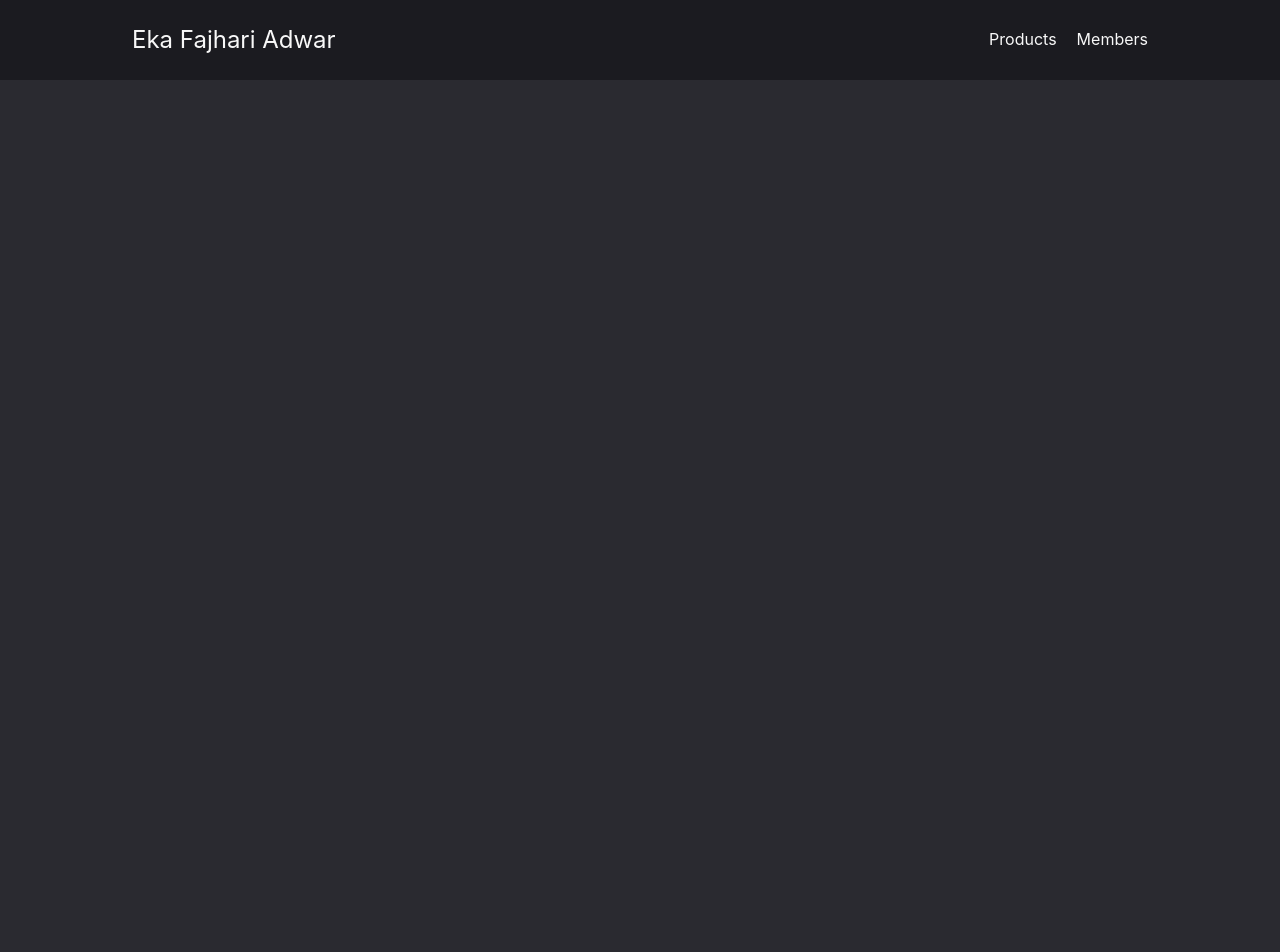
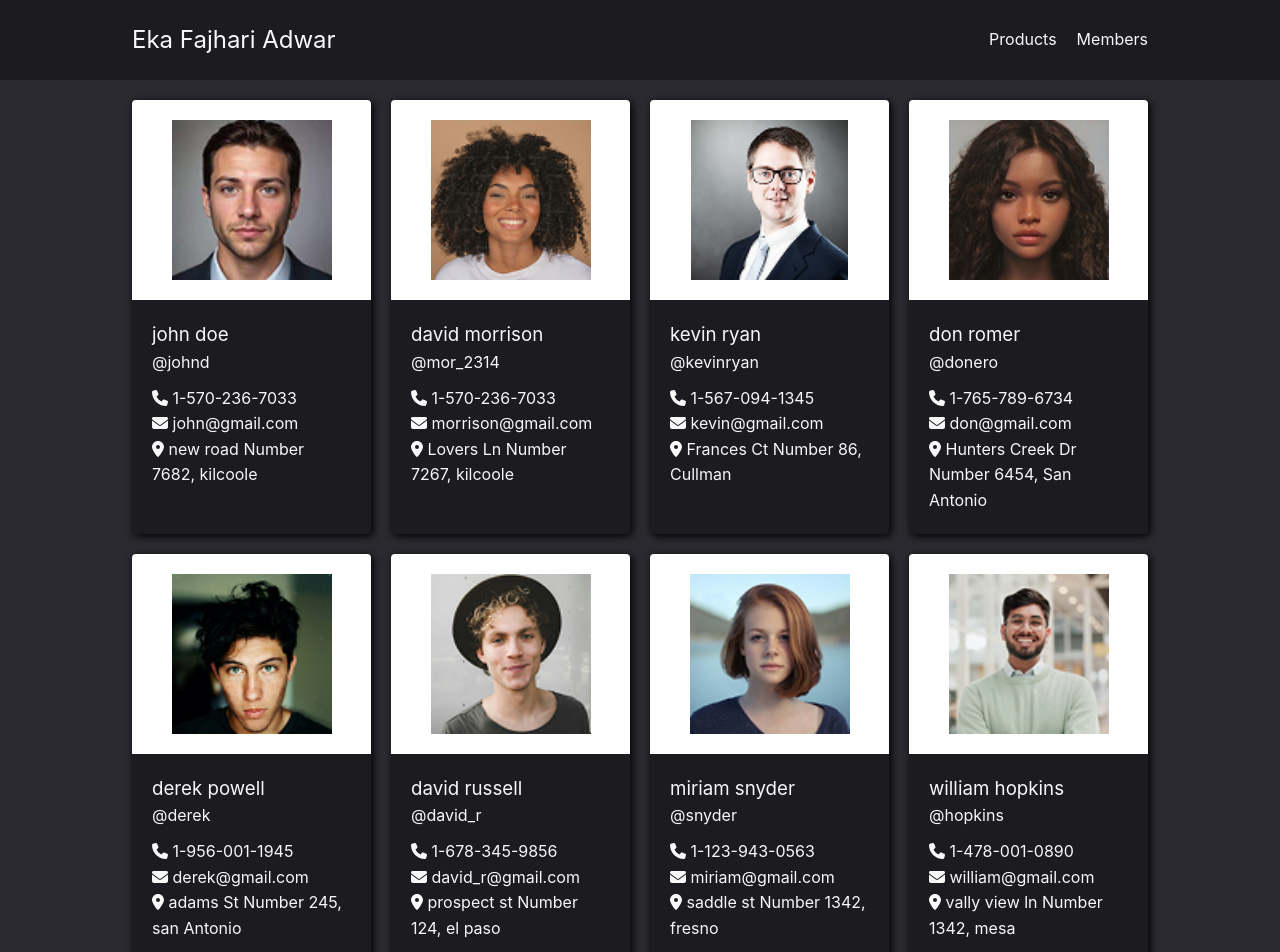
Before and after one commit to ekaadwar/simple-drud, a Vue app: page /users in a window 1280 px wide. Shown: the top 952 px of the page. Before the commit the page ends 800 px from the top, so only its background shows below. Built offline with nearby package versions, Linux system fonts and the light colour scheme; the HTML template or start-up script is replaced by a standard one.

Commit message:
Membuat Halaman Users

```diff
--- a/src/assets/customStyles/custom.css
+++ b/src/assets/customStyles/custom.css
@@ -96,6 +96,7 @@ main.products .container .action {
 .card header img {
   max-height: 100%;
   max-width: 100%;
+  width: 100%;
   object-fit: contain;
 }
 
--- a/src/components/pages/users/Index.vue
+++ b/src/components/pages/users/Index.vue
@@ -1,3 +1,26 @@
 <template>
-  <Container>Users Page</Container>
+  <main class="users">
+    <Container>
+      <div class="grid-content">
+        <CardUsers
+          v-for="(user, id) in users"
+          :key="id"
+          :address="user.address"
+          :id="user.id"
+          :email="user.email"
+          :username="user.username"
+          :name="user.name"
+          :phone="user.phone"
+        />
+      </div>
+    </Container>
+  </main>
 </template>
+
+<script setup lang="ts">
+import { useUserStore } from '@/stores/userStore'
+import { storeToRefs } from 'pinia'
+
+const userStore = useUserStore()
+const { users } = storeToRefs(userStore)
+</script>
--- /dev/null
+++ b/src/components/templates/card/Users.vue
@@ -0,0 +1,34 @@
+<template>
+  <Card>
+    <header>
+      <img :src="`/src/assets/images/users/${props.username}.jpg`" />
+    </header>
+
+    <main>
+      <section class="head">
+        <h3>{{ props.name ?? 'No Title' }}</h3>
+        <p>@{{ props.username ?? 'No Category' }}</p>
+      </section>
+
+      <p>
+        <span style="color: var(btn-primary-yellow)"
+          ><font-awesome-icon :icon="['fas', 'phone']"
+        /></span>
+        {{ props.phone ?? 'No Price' }}
+      </p>
+      <p><font-awesome-icon :icon="['fas', 'envelope']" /> {{ props.email ?? 'No Price' }}</p>
+      <p><font-awesome-icon :icon="['fas', 'location-dot']" /> {{ props.address ?? 'No Price' }}</p>
+    </main>
+  </Card>
+</template>
+
+<script setup lang="ts">
+const props = defineProps<{
+  address: string
+  id: number
+  email: string
+  username: string
+  name: string
+  phone: string
+}>()
+</script>
--- a/src/main.ts
+++ b/src/main.ts
@@ -22,6 +22,7 @@ import BlockModals from '@/components/blocks/modals/Index.vue'
 
 // custom templates
 import CardProducts from '@/components/templates/card/Products.vue'
+import CardUsers from '@/components/templates/card/Users.vue'
 import Navbar from '@/components/templates/navbar/Index.vue'
 import FormProduct from '@/components/templates/productShowoff/Form.vue'
 
@@ -44,6 +45,7 @@ app.component('BlockModals', BlockModals)
 
 // custom templates initial
 app.component('CardProducts', CardProducts)
+app.component('CardUsers', CardUsers)
 app.component('Navbar', Navbar)
 app.component('FormProduct', FormProduct)
 
--- a/src/plugins/fontawesome.ts
+++ b/src/plugins/fontawesome.ts
@@ -3,12 +3,25 @@ import { FontAwesomeIcon } from '@fortawesome/vue-fontawesome'
 import {
   faBoxesStacked,
   faCircleXmark,
+  faEnvelope,
+  faLocationDot,
   faPen,
+  faPhone,
   faSackDollar,
   faStar,
   faTrash,
 } from '@fortawesome/free-solid-svg-icons'
 
-library.add(faBoxesStacked, faCircleXmark, faPen, faSackDollar, faStar, faTrash)
+library.add(
+  faBoxesStacked,
+  faCircleXmark,
+  faEnvelope,
+  faLocationDot,
+  faPen,
+  faPhone,
+  faSackDollar,
+  faStar,
+  faTrash,
+)
 
 export default FontAwesomeIcon
--- /dev/null
+++ b/src/stores/userStore.ts
@@ -0,0 +1,100 @@
+import { defineStore } from 'pinia'
+import { ref } from 'vue'
+
+type User = {
+  address: string
+  id: number
+  email: string
+  username: string
+  name: string
+  phone: string
+}
+
+export const useUserStore = defineStore('userStore', () => {
+  const users = ref<User[]>([
+    {
+      address: 'new road Number 7682, kilcoole',
+      id: 1,
+      email: 'john@gmail.com',
+      username: 'johnd',
+      name: 'john doe',
+      phone: '1-570-236-7033',
+    },
+    {
+      address: 'Lovers Ln Number 7267, kilcoole',
+      id: 2,
+      email: 'morrison@gmail.com',
+      username: 'mor_2314',
+      name: 'david morrison',
+      phone: '1-570-236-7033',
+    },
+    {
+      address: 'Frances Ct Number 86, Cullman',
+      id: 3,
+      email: 'kevin@gmail.com',
+      username: 'kevinryan',
+      name: 'kevin ryan',
+      phone: '1-567-094-1345',
+    },
+    {
+      address: 'Hunters Creek Dr Number 6454, San Antonio',
+      id: 4,
+      email: 'don@gmail.com',
+      username: 'donero',
+      name: 'don romer',
+      phone: '1-765-789-6734',
+    },
+    {
+      address: 'adams St Number 245, san Antonio',
+      id: 5,
+      email: 'derek@gmail.com',
+      username: 'derek',
+      name: 'derek powell',
+      phone: '1-956-001-1945',
+    },
+    {
+      address: 'prospect st Number 124, el paso',
+      id: 6,
+      email: 'david_r@gmail.com',
+      username: 'david_r',
+      name: 'david russell',
+      phone: '1-678-345-9856',
+    },
+    {
+      address: 'saddle st Number 1342, fresno',
+      id: 7,
+      email: 'miriam@gmail.com',
+      username: 'snyder',
+      name: 'miriam snyder',
+      phone: '1-123-943-0563',
+    },
+    {
+      address: 'vally view ln Number 1342, mesa',
+      id: 8,
+      email: 'william@gmail.com',
+      username: 'hopkins',
+      name: 'william hopkins',
+      phone: '1-478-001-0890',
+    },
+    {
+      address: 'avondale ave Number 345, miami',
+      id: 9,
+      email: 'kate@gmail.com',
+      username: 'kate_h',
+      name: 'kate hale',
+      phone: '1-678-456-1934',
+    },
+    {
+      address: 'oak lawn ave Number 526, fort wayne',
+      id: 10,
+      email: 'jimmie@gmail.com',
+      username: 'jimmie_k',
+      name: 'jimmie klein',
+      phone: '1-104-001-4567',
+    },
+  ])
+
+  return {
+    users,
+  }
+})
```
Also changed, not shown: 1 other file (tests, documents, lock files or other folders).
